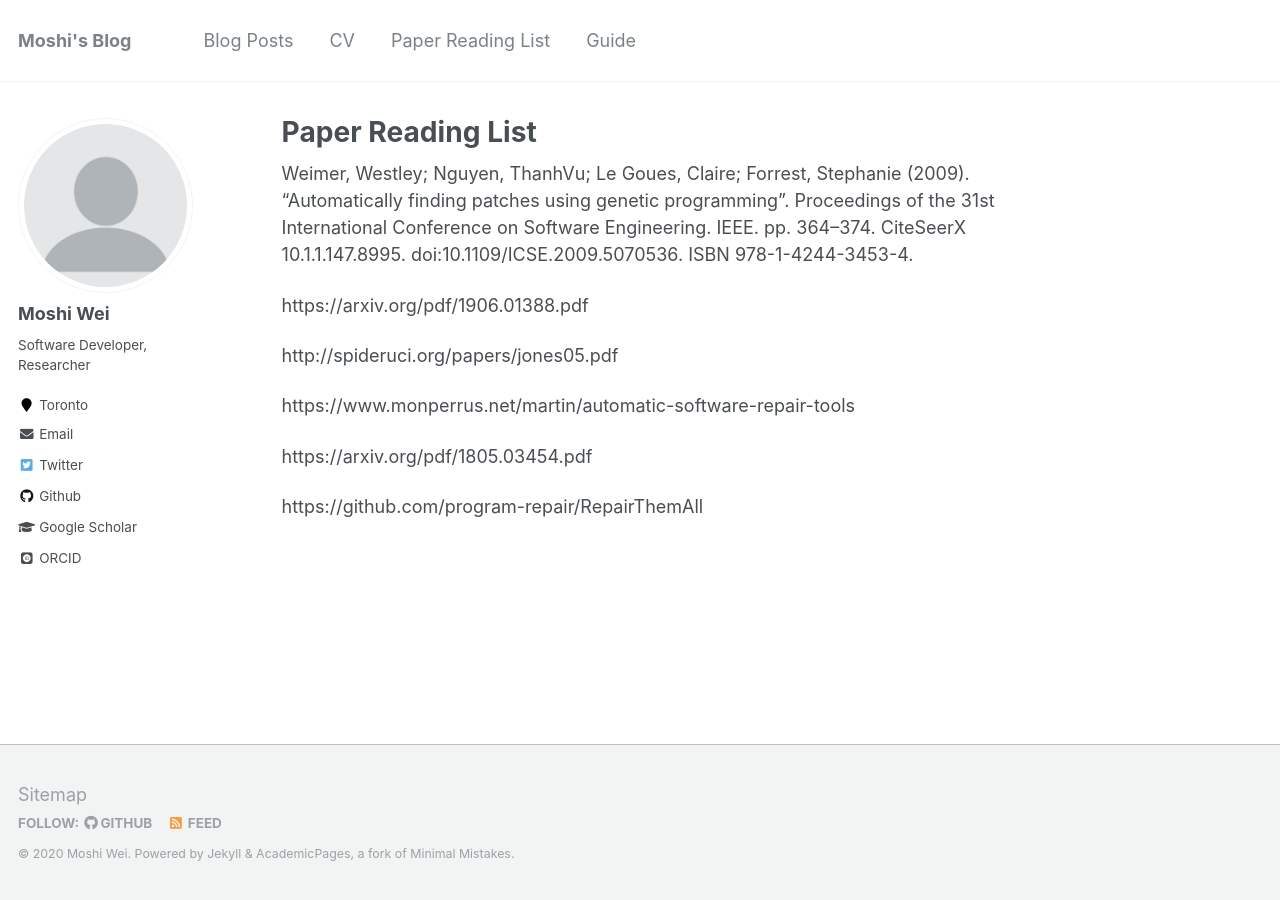
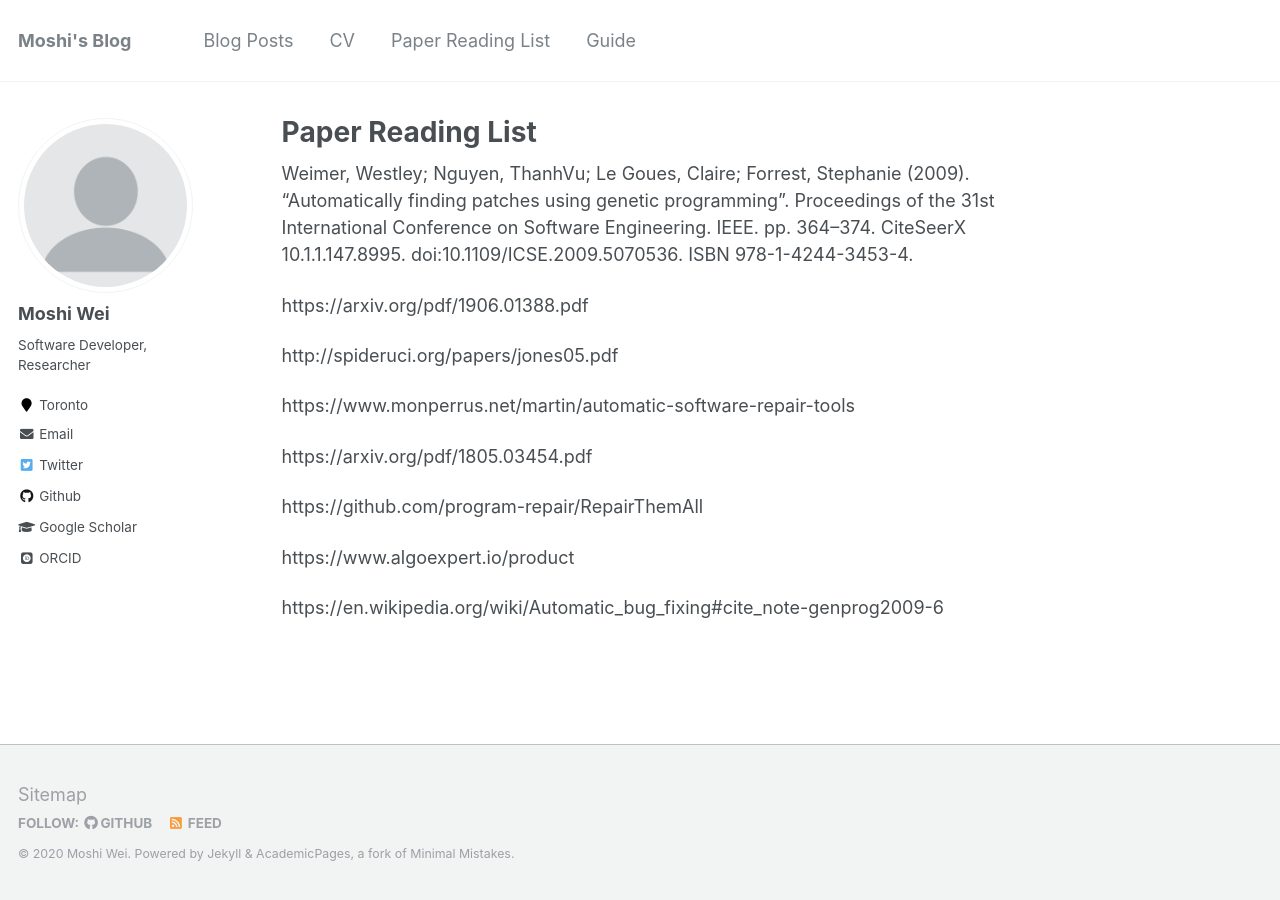
Before and after one commit to Moshiii/Moshiii.github.io, a Jekyll site: the page built from _pages/ppr_list.md, in a window 1280 px wide. Built offline with Jekyll 4.4.1, drawn with Linux system fonts in a browser that asks for light colours; some web fonts are replaced; part of the change alters nothing that is shown.

Commit message:
Update ppr_list.md

```diff
--- a/_pages/ppr_list.md
+++ b/_pages/ppr_list.md
@@ -19,3 +19,7 @@ https://www.monperrus.net/martin/automatic-software-repair-tools
 https://arxiv.org/pdf/1805.03454.pdf
 
 https://github.com/program-repair/RepairThemAll
+
+https://www.algoexpert.io/product
+
+https://en.wikipedia.org/wiki/Automatic_bug_fixing#cite_note-genprog2009-6
```
